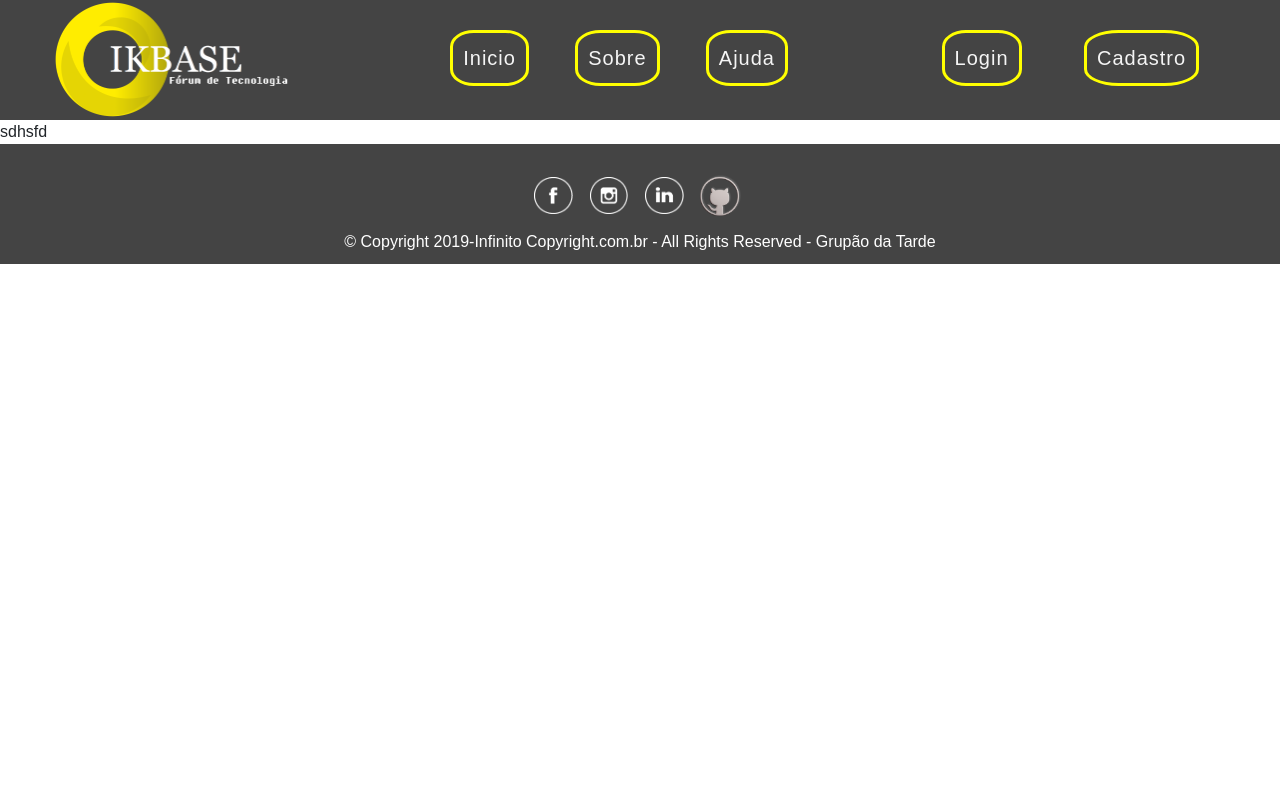
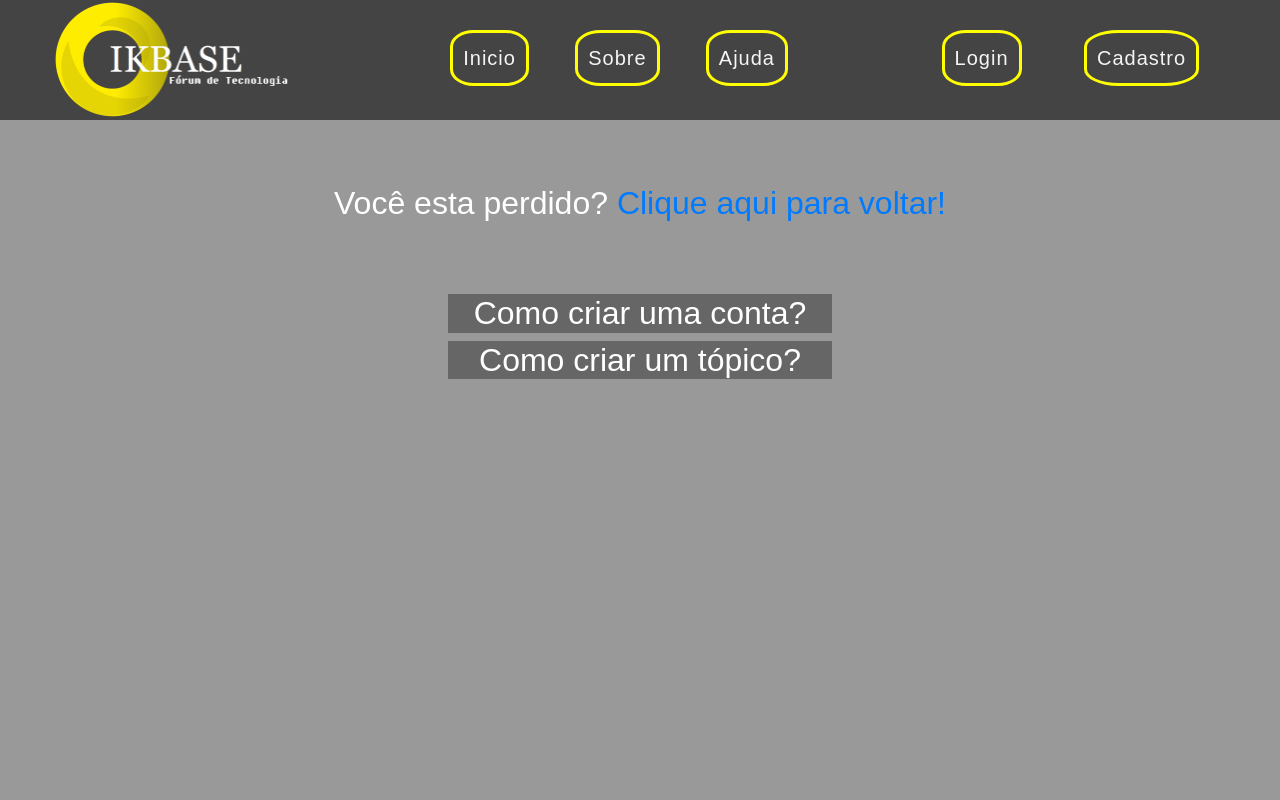
Before and after one commit to gabrielleandro02/IKbase, a plain HTML site: page frontend/views/ajuda.html in a window 1280 px wide. Shown: the top 800 px of the page. Drawn offline with nearby package versions, Linux system fonts and the light colour scheme.

Commit message:
commit-gabriel5

```diff
--- a/frontend/public/css/geral.css
+++ b/frontend/public/css/geral.css
@@ -97,3 +97,45 @@ footer{
    text-align:center;
     color: white;
 }
+
+.container-ajuda{
+    width: 100%;
+    background-color: #999999;
+    text-align: center;
+    padding: 5%;
+    color: white;
+
+}
+
+.container-ajuda a:hover{
+    text-decoration: none;
+}
+
+
+#div-tutorial{
+    background-color:#666666;
+    height: auto;
+
+}
+
+#h2-t1{
+    width: 30%;
+    margin-left: 35%;
+    background-color: #666666;
+    text-align: center;
+    color: white;
+}
+#h2-t1:hover{
+    color: yellow;
+}
+
+#h2-t2{
+    width: 30%;
+    margin-left: 35%;
+    background-color: #666666;
+    text-align: center;
+    color: white;
+}
+#h2-t2:hover{
+    color: yellow;
+}
--- /dev/null
+++ b/frontend/public/js/ajuda.js
@@ -0,0 +1,19 @@
+function mostra () {
+    var tutorial1 = document.getElementById('tutorial-1')
+
+    if(tutorial1.style.display === 'none'){
+        tutorial1.style.display = 'block'
+    }else{
+        tutorial1.style.display = 'none'
+    }
+}
+
+function mostra2 () {
+    var tutorial2 = document.getElementById('tutorial-2')
+
+    if(tutorial2.style.display === 'none'){
+        tutorial2.style.display = 'block'
+    }else{
+        tutorial2.style.display = 'none'
+    }
+}
--- a/frontend/views/ajuda.html
+++ b/frontend/views/ajuda.html
@@ -11,14 +11,47 @@
     <script src="/js/app.js"></script>
     <script src="/js/directives/uiGeral.js"></script>
     <script src="/js/controllers/deslogarCtrl.js"></script>
+    <script src="/js/ajuda.js"></script>
 </head>
 
 <body>
     <ui-header></ui-header>
-    <div id="container">
-       sdhsfd
+    <div id="container" style="height: 100vh; background-color: #999999;">
+        <div class="container-ajuda">
+       <h2>Você esta perdido?<a class="link-ajuda" href="http://localhost:3000">  Clique aqui para voltar!</a></h2>
+        </div>
+
+
+
+    <div id="div-tutorial">
+        <div id="ss" style="background-color: #999999; width: 100%; height: auto;">
+
+            <h2 id="h2-t1" onmouseup="mostra()">Como criar uma conta?</h2>
+            <h2 id="h2-t2" onmouseup="mostra2()">Como criar um tópico?</h2>
+
+
     </div>
+
+        <div  id="tutorial-1" style="display: none; padding-left: 5%; padding: 2%; color: white; text-align: left;">
+            <h4 style="margin-bottom: 1%;">CADASTRAR:</h4>
+            <p>1 - Clique em "CADASTRAR"</p>
+            <P>2 - Preencha todos os campos</P>
+            <p>3 - Pressione o botão "CADASTRAR"</p>
+        </div>
+
+
+        <div  id="tutorial-2" style="display: none; padding-left: 5%; padding: 2%; color: white; text-align: left;">
+            <h4 style="margin-bottom: 1%;">CRIAR TÓPICO:</h4>
+            <p>1 - Cadastre-se</p>
+            <P>2 - Realize o login</P>
+            <p>3 - Pressione o botão "CRIAR TÓPICO"</p>
+            <p>4 - Preencha todos os tópicos</p>
+            </div>
+
+
+    </div>
+</div>
+
     <ui-footer></ui-footer>
 </body>
-
 </html>
```
